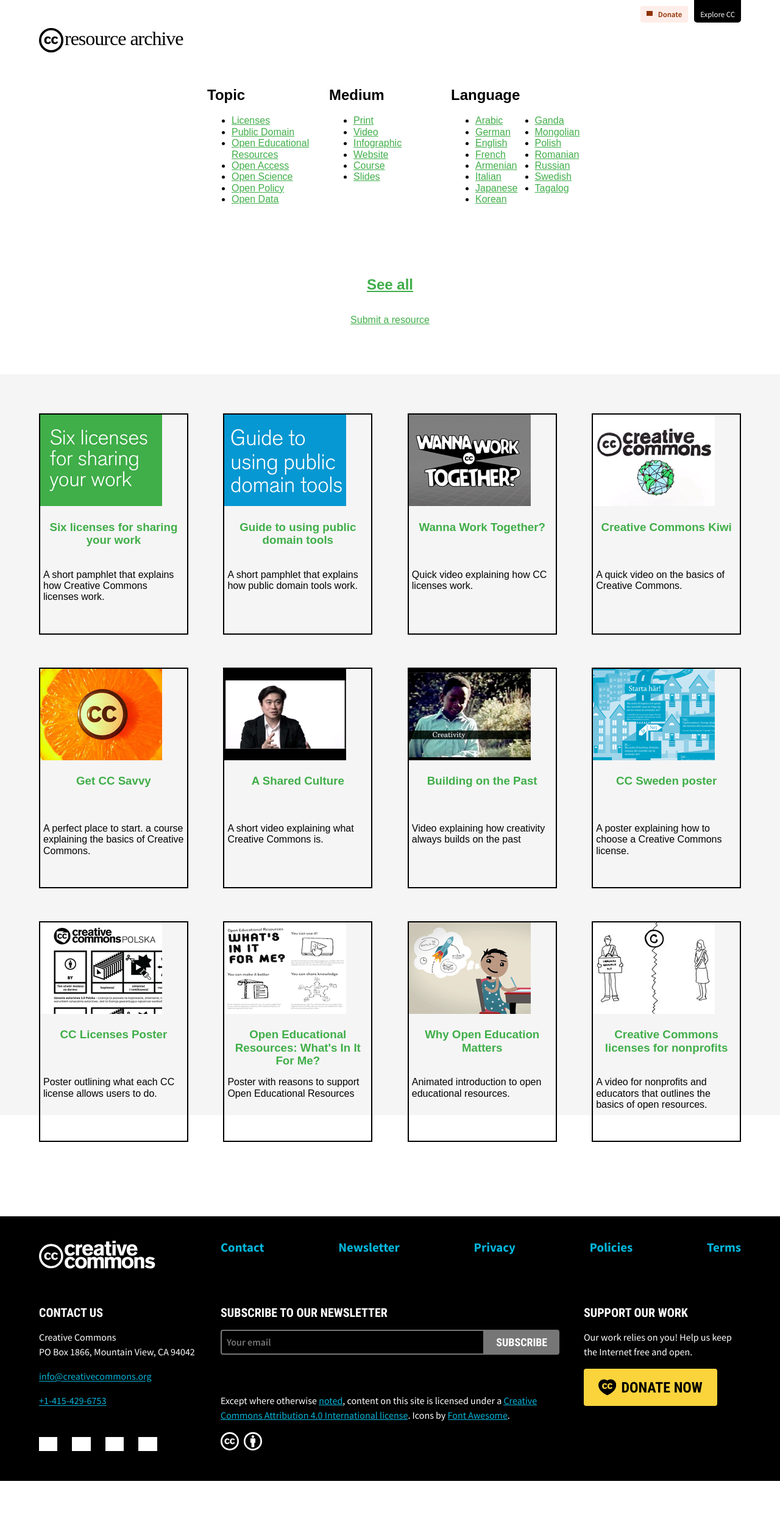
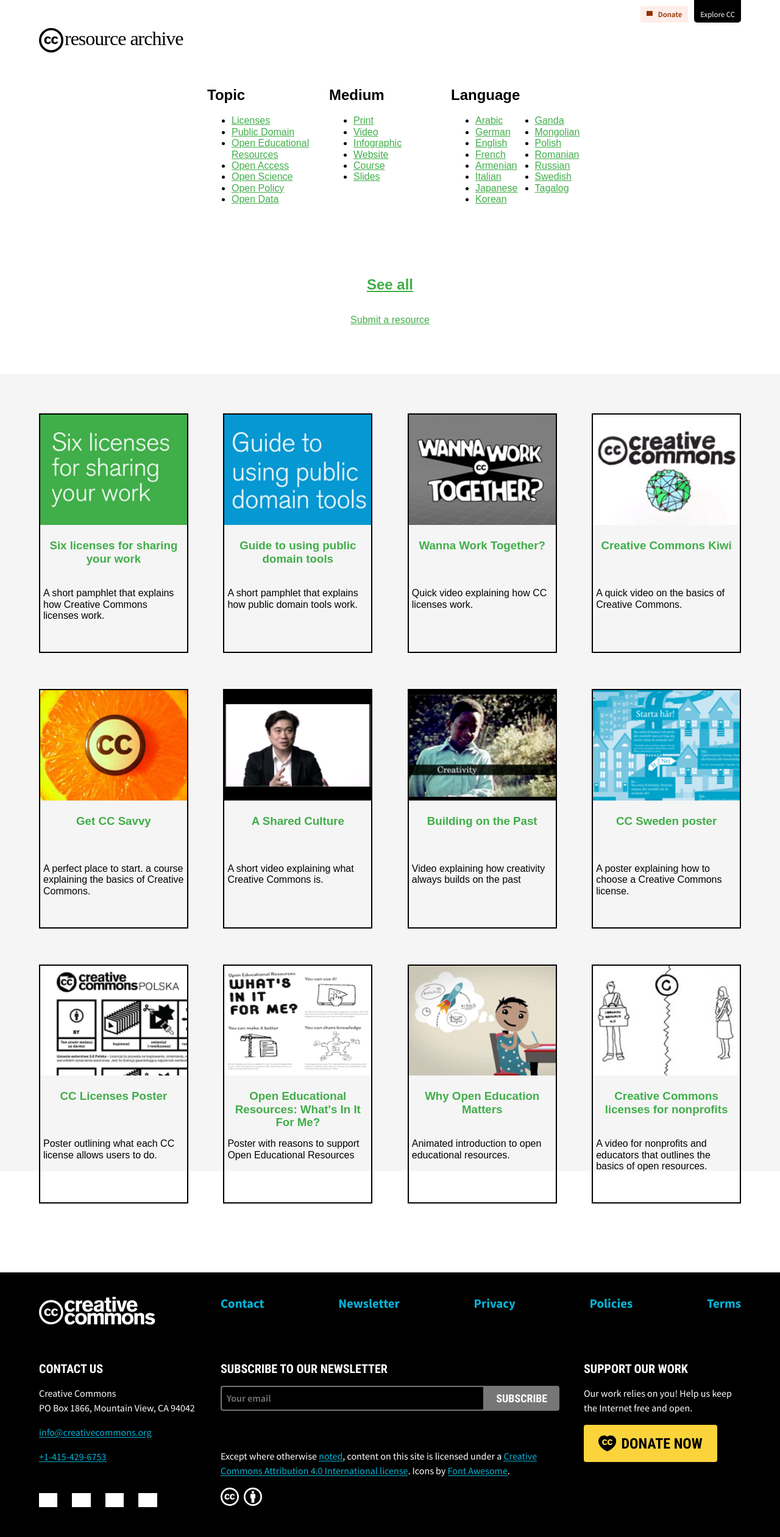
Before and after one commit to creativecommons/cc-resource-archive, a Jekyll site: the page built from docs/index.html, in a window 1280 px wide. Shown: the whole page at 61% size. Built offline with Jekyll 4.4.1, drawn with Linux system fonts in a browser that asks for light colours; nearby versions of some CDN libraries; some web fonts are replaced; library files that are not in the unit come from our copies; before the commit the page ends 2429 px from its top, so only the background shows below that; grey boxes are pictures that could not be loaded.

Commit message:
shifted .thumbnail selector in style.css and enhanced aspect ratio of image

```diff
--- a/docs/_assets/css/style.css
+++ b/docs/_assets/css/style.css
@@ -43,6 +43,12 @@
   text-decoration: none;
 }
 
+.thumbnail {
+  width: 100%;
+  aspect-ratio: 200/150;
+  margin: 0 auto;
+}
+
 .thumbnailtitle {
   text-align: center;
   height: 75px;
@@ -51,12 +57,6 @@
 .thumbnailblurb {
   height: 100px;
   padding: 5px;
-}
-
-.thumbnail {
-  width: 200px;
-  height: 150px;
-  margin: 0 auto;
 }
 
 /* Styles For resource.html */
```
